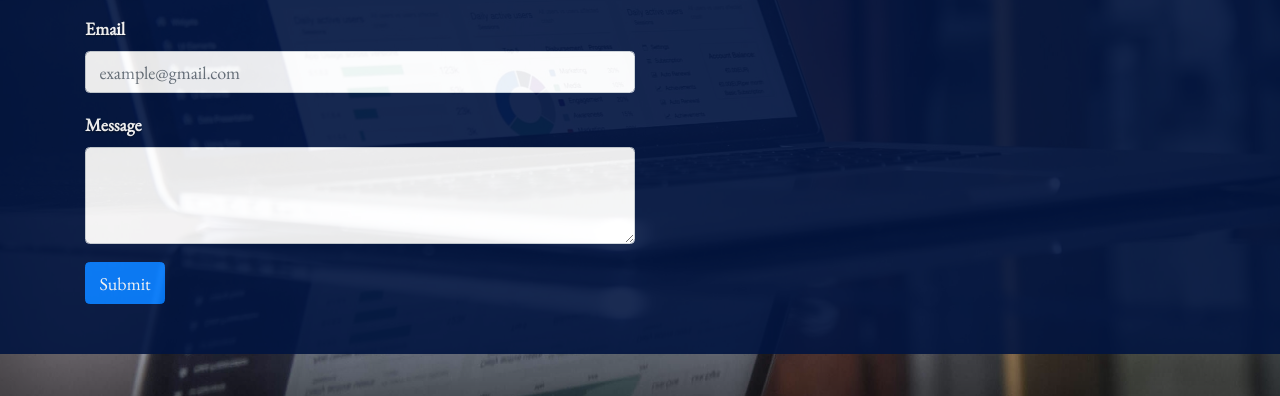
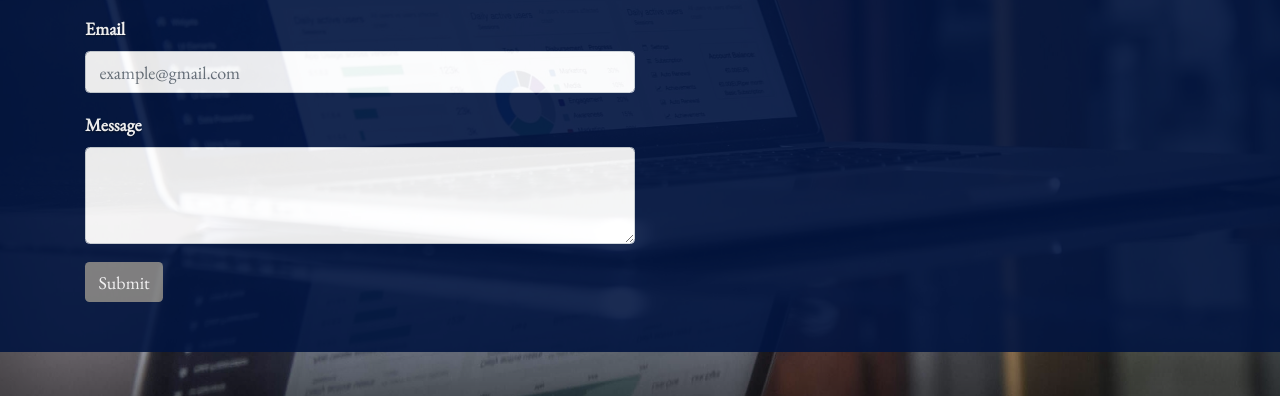
Before and after one commit to kevans0625/CSS-and-Bootstrap, a plain HTML site: page contact.html in a window 1280 px wide. Shown: the part 404-800 px from the top of the page. Drawn offline with nearby package versions, Linux system fonts and the light colour scheme.

Commit message:
Change the btn to gray for contact.html.

```diff
--- a/css/style.css
+++ b/css/style.css
@@ -98,3 +98,14 @@
       width: 100%;
       height: 250px;
   }
+
+
+
+  /*
+  * Contact
+  */
+
+  .btn{
+    background-color: gray !important;
+    border: none;
+  }
```
